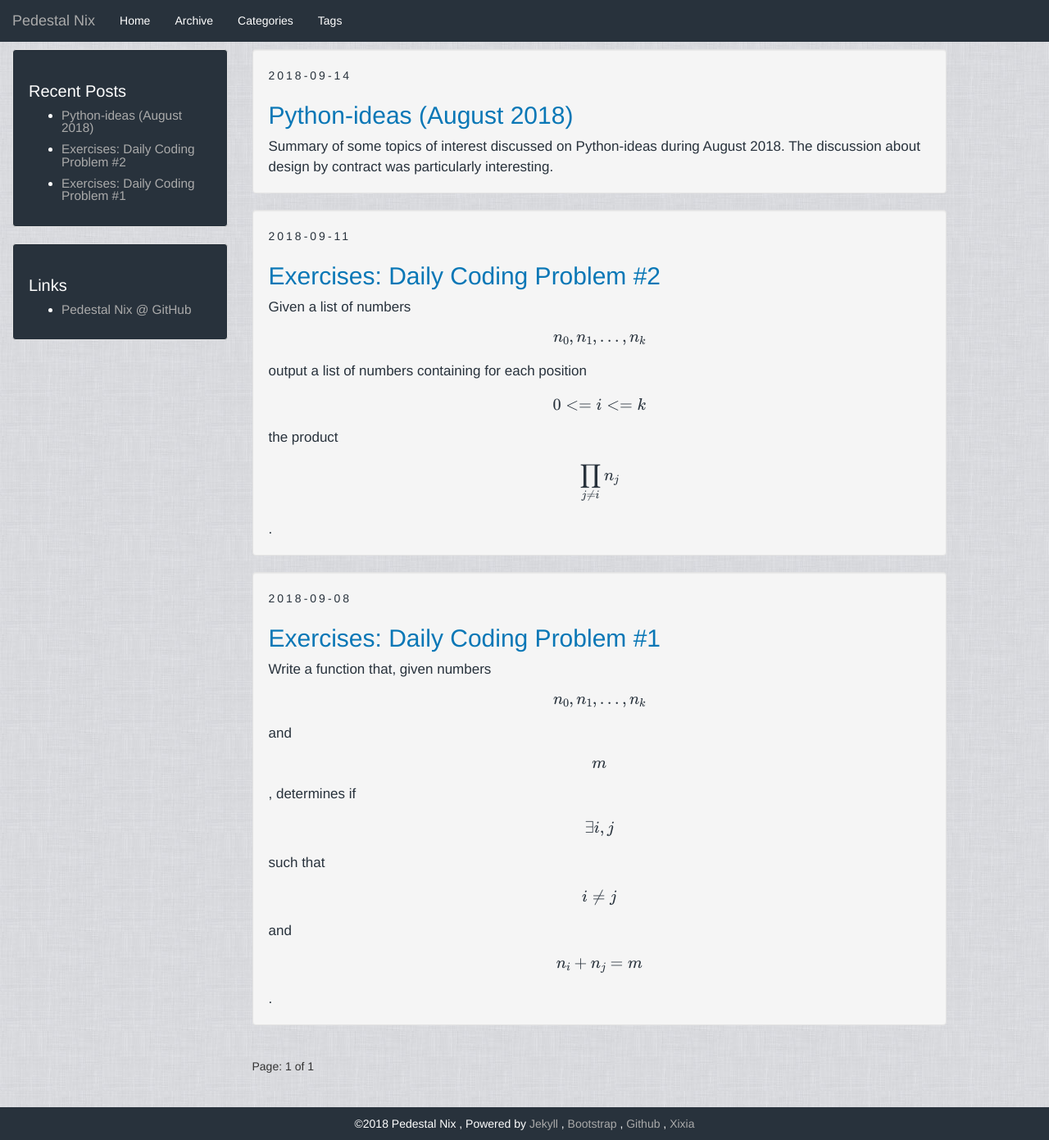
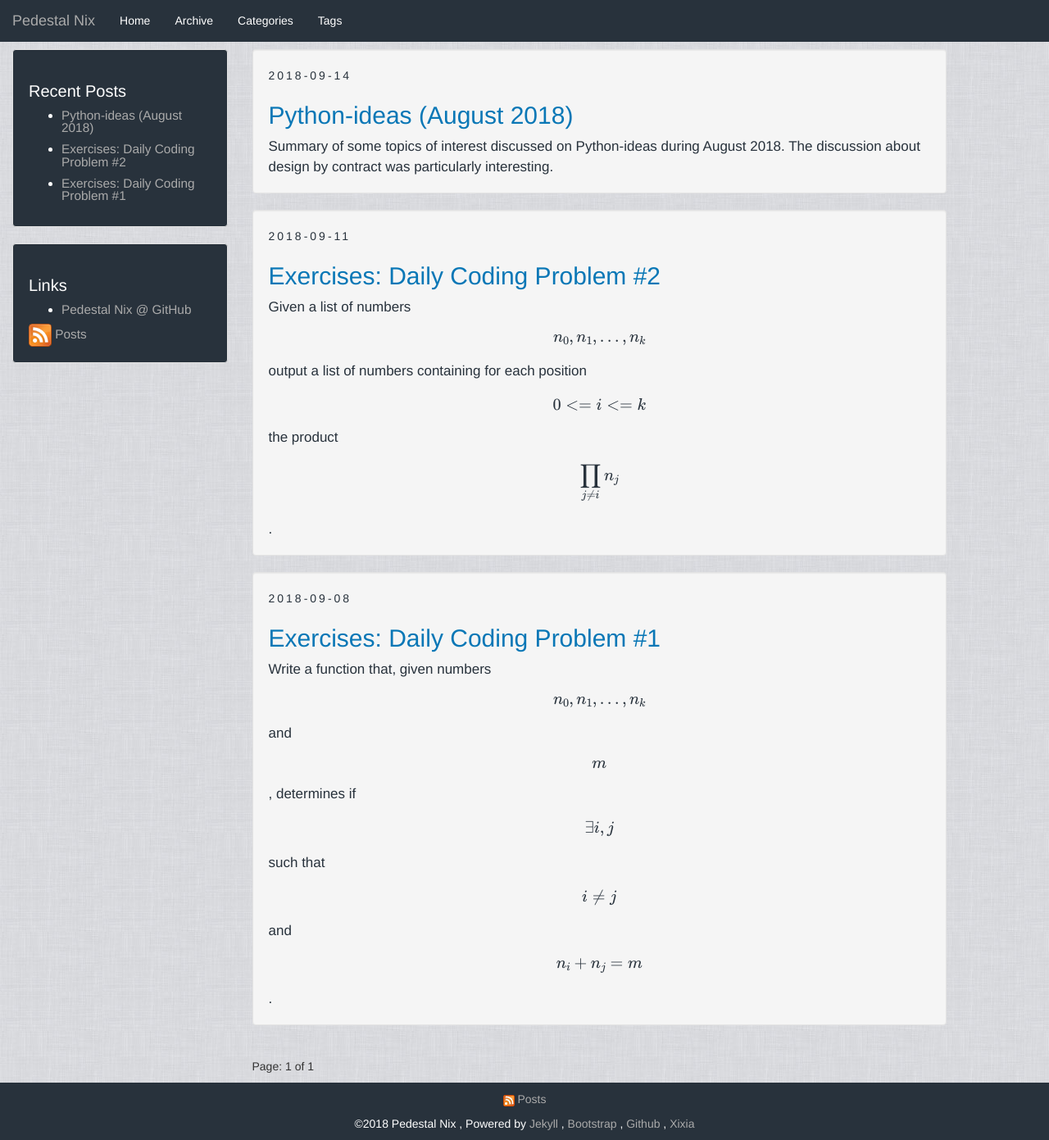
Before and after one commit to PedestalNix/PedestalNix.github.io, a Jekyll site: the page built from index.html, in a window 1280 px wide and 1391 px high. Shown: the whole window at 82% size. Built offline with Jekyll 4.4.1, drawn with Linux system fonts in a browser that asks for light colours; formulas are drawn with MathJax 3; the list of posts is cut into pages by our own code.

Commit message:
Add feed.

```diff
--- a/_config.yml
+++ b/_config.yml
@@ -25,7 +25,9 @@ paginate: 10
 
 highlighter: rouge
 markdown: kramdown
-plugins: ['jekyll-paginate']
+plugins:
+  - jekyll-paginate
+  - jekyll-feed
 
 exclude: ['README.md', 'LICENSE', "*.bak"]
 
--- a/_includes/footer.html
+++ b/_includes/footer.html
@@ -1,5 +1,6 @@
 {% assign trans = site.data.values[site.lan] %}
 <div class="footer">
+    <p><a href="{{ site.baseurl}}/feed.xml"><img src="{{ site.baseurl }}/assets/images/feed-icon-14x14.png" /> Posts</a></li></p>
     <p>&copy;{{ site.time | date: '%Y' }} {{ site.name }}{{ trans.thanks }}
             {% for thank in site.data.thanks %}
                 <a href="{{ thank.url }}">
@@ -9,7 +10,7 @@
                 {% if forloop.last == false %}
                 ,
                 {% endif %}
-            {% endfor %}
+	     {% endfor %}
     </p>
 </div>
 
--- a/_includes/sidebar.html
+++ b/_includes/sidebar.html
@@ -37,5 +37,6 @@
 </div>
 
 <div class="sidebar well">
-    {% include links-list.html %}
+  {% include links-list.html %}
+  <a href="{{ site.baseurl}}/feed.xml"><img src="{{ site.baseurl }}/assets/images/feed-icon-28x28.png" /> Posts</a></li>
 </div>
```
Also changed, not shown: assets/images/feed-icon-14x14.png (added), assets/images/feed-icon-28x28.png (added).
